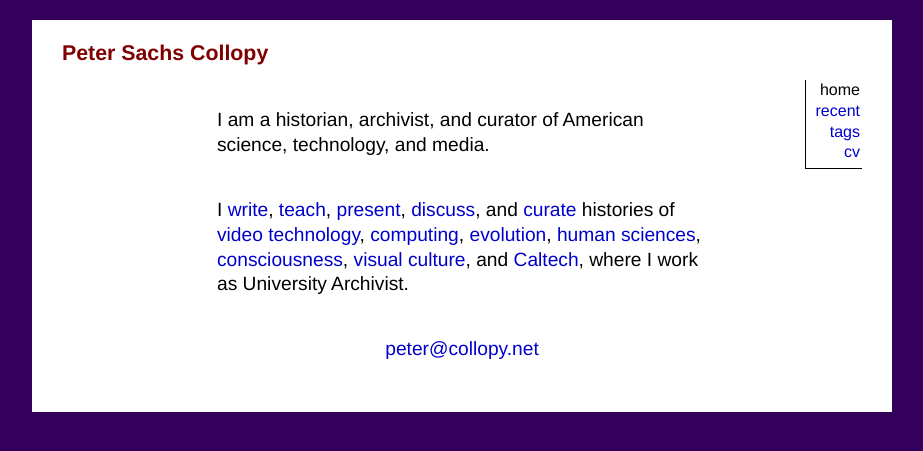
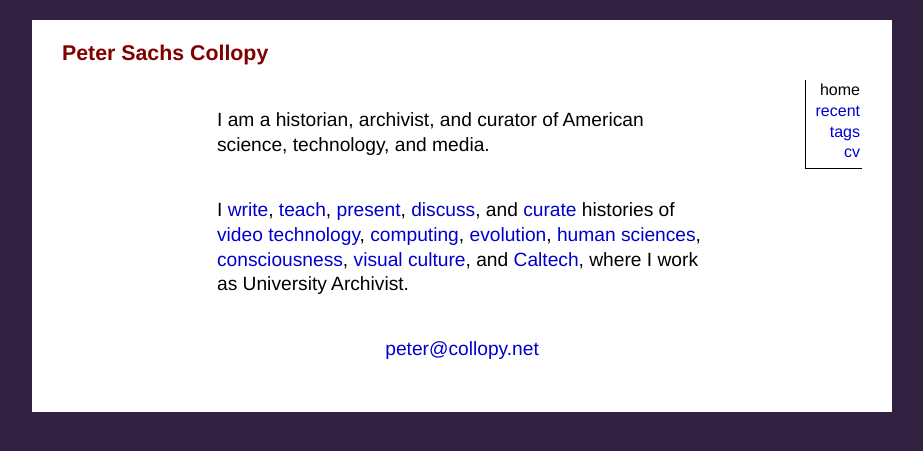
Before and after one commit to collopy/collopy.github.io, a Jekyll site: the page built from index.html, in a window 1280 px wide. Shown: the top 451 px of the page, without its empty margins (178-1101 px from the left). Built offline with Jekyll 4.4.1, drawn with Linux system fonts in a browser that asks for light colours.

Commit message:
Change purple

```diff
--- a/css/screen.css
+++ b/css/screen.css
@@ -1,4 +1,4 @@
-html {background-color: rgb(51, 0, 92);}
+html {background-color: rgb(49, 32, 63);}
 body {font-family: Helvetica, sans-serif; max-width: 800px; padding: 20px 30px 30px; margin: 20px auto; line-height: 1.3; background-color: white;}
 h1 {color: maroon;}
 
```
Also changed, not shown: 1 other file.
